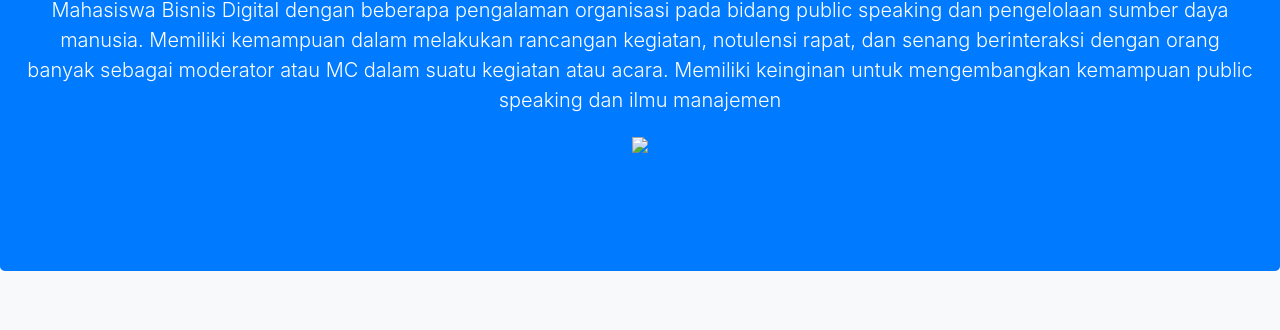
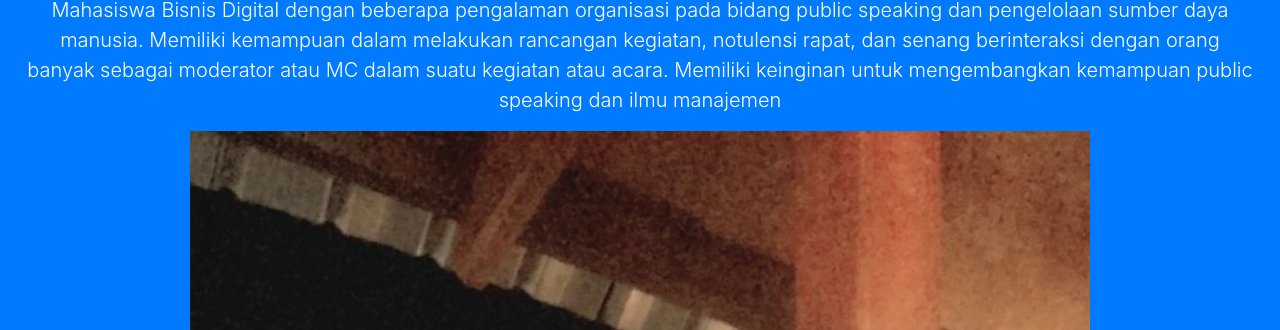
Before and after one commit to dwiviranisa/dwiviranisa.github.io, a plain HTML site: page index.html in a window 1280 px wide. Shown: the part 180-510 px from the top of the page. Drawn offline with nearby package versions, Linux system fonts and the light colour scheme.

Commit message:
Update index.html

```diff
--- a/index.html
+++ b/index.html
@@ -29,7 +29,7 @@
         <h1 class="display-4">Dwi Viranisa Agustin</h1>
         <p class="lead">Mahasiswa Bisnis Digital dengan beberapa pengalaman organisasi pada bidang public speaking dan pengelolaan sumber daya manusia. Memiliki kemampuan dalam melakukan rancangan kegiatan, notulensi rapat, dan senang berinteraksi dengan orang banyak sebagai moderator atau MC dalam suatu kegiatan atau acara. Memiliki keinginan untuk mengembangkan kemampuan public speaking dan ilmu manajemen </p>
         <p>
-        <img src="kupukupu.jpg"</img>
+        <img src="fotodwi.jpeg"</img>
   </p>
     </div>
 
```
